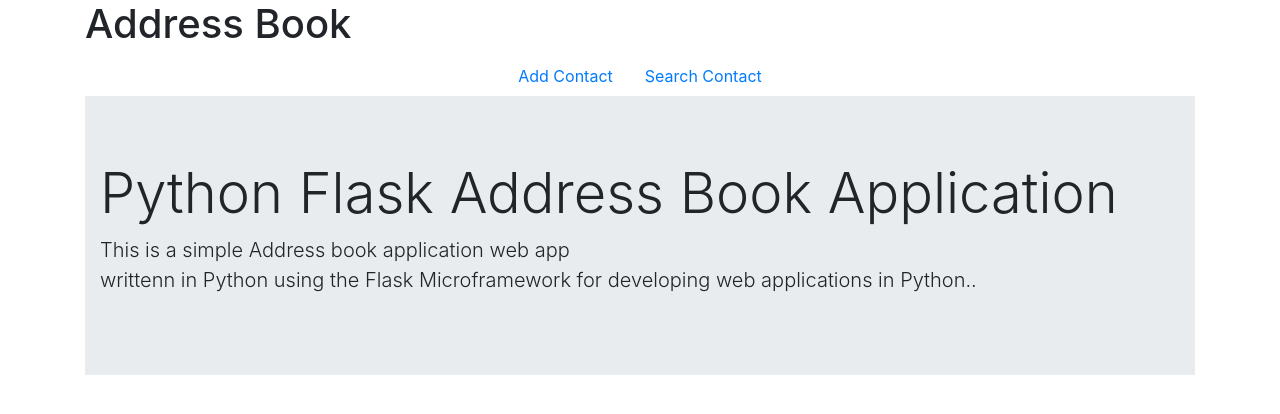
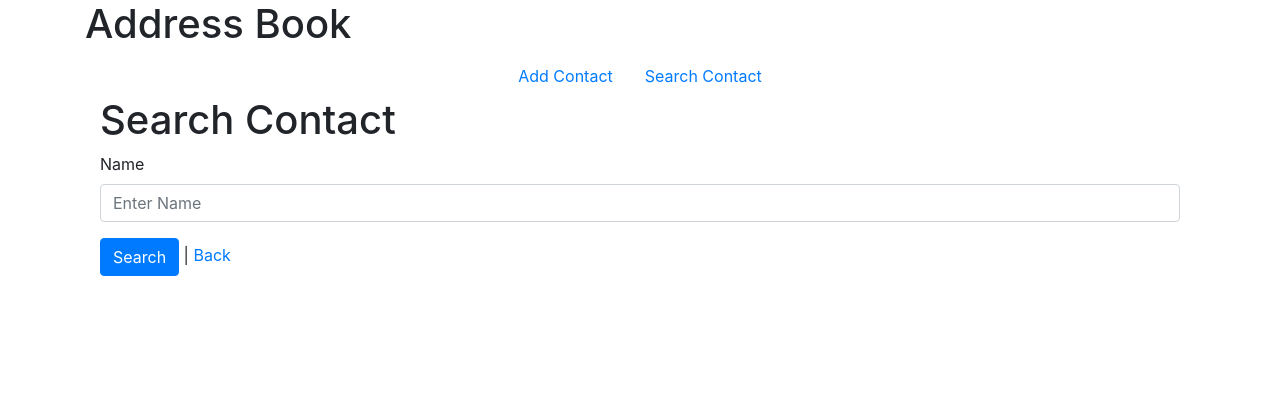
Before and after one commit to kafui4k/PythonFlaskAddressBookApp, a Flask app: page /searchcontact in a window 1280 px wide. Shown: the top 414 px of the page. Run offline with Flask 2, Linux system fonts and the light colour scheme; some libraries are stand-ins or nearby versions.

Commit message:
Add a base file, update htmlpages with jinja templating

```diff
--- /dev/null
+++ b/templates/base.html
@@ -0,0 +1,63 @@
+<!doctype html>
+<html lang="en">
+
+<head>
+    <!-- Required meta tags -->
+    <meta charset="utf-8">
+    <meta name="viewport" content="width=device-width, initial-scale=1, shrink-to-fit=no">
+
+    <title>Python Flask Address Book App</title>
+
+    <!-- Bootstrap CSS -->
+    <link rel="stylesheet" href="{{ url_for('static', filename='css/bootstrap.min.css') }}" integrity="sha384-MCw98/SFnGE8fJT3GXwEOngsV7Zt27NXFoaoApmYm81iuXoPkFOJwJ8ERdknLPMO"
+        crossorigin="anonymous">
+</head>
+
+<body>
+    <div class="container">
+        <!-- Content here -->
+        <header class="header">
+
+            <div class="">
+
+                <h1>Address Book</h1>
+
+                <ul class="nav justify-content-center">
+                    <li class="nav-item">
+                        <a class="nav-link" href="/addcontact">Add Contact</a>
+                    </li>
+                    <li class="nav-item">
+                        <a class="nav-link" href="/searchcontact">Search Contact</a>
+                    </li>
+
+                </ul>
+
+            </div>
+
+            {% block jumbotron %} {% endblock %}
+
+        </header>
+
+
+        <section class="section">
+
+            {% block content %} {% endblock %}
+
+            {% block searchcontent %} {% endblock %}
+
+        </section>
+
+
+    </div>
+
+    <!-- Optional JavaScript -->
+    <!-- jQuery first, then Popper.js, then Bootstrap JS -->
+    <script src="https://code.jquery.com/jquery-3.3.1.slim.min.js" integrity="sha384-q8i/X+965DzO0rT7abK41JStQIAqVgRVzpbzo5smXKp4YfRvH+8abtTE1Pi6jizo"
+        crossorigin="anonymous"></script>
+    <script src="https://cdnjs.cloudflare.com/ajax/libs/popper.js/1.14.3/umd/popper.min.js" integrity="sha384-ZMP7rVo3mIykV+2+9J3UJ46jBk0WLaUAdn689aCwoqbBJiSnjAK/l8WvCWPIPm49"
+        crossorigin="anonymous"></script>
+    <script src="{{ url_for('static', filename='js/bootstrap.min.js') }}" integrity="sha384-ChfqqxuZUCnJSK3+MXmPNIyE6ZbWh2IMqE241rYiqJxyMiZ6OW/JmZQ5stwEULTy"
+        crossorigin="anonymous"></script>
+</body>
+
+</html>
--- a/templates/searchcontact.html
+++ b/templates/searchcontact.html
@@ -1,60 +1,31 @@
-<!doctype html>
-<html lang="en">
+{% extends "base.html" %}
 
-<head>
-    <!-- Required meta tags -->
-    <meta charset="utf-8">
-    <meta name="viewport" content="width=device-width, initial-scale=1, shrink-to-fit=no">
+{% block searchcontent %}
 
-    <!-- Bootstrap CSS -->
-    <link rel="stylesheet" href="https://stackpath.bootstrapcdn.com/bootstrap/4.1.3/css/bootstrap.min.css" integrity="sha384-MCw98/SFnGE8fJT3GXwEOngsV7Zt27NXFoaoApmYm81iuXoPkFOJwJ8ERdknLPMO"
-        crossorigin="anonymous">
+    <!-- Content here -->
+    <div class="form ">
+        <div class="container">
+            <div class="row">
 
-    <title>Python Flask Address Book App</title>
-</head>
+                <div class="col">
+                    <form action="" method="POST" id="searchcontactform">
 
-<body>
-    <div class="container">
-        <!-- Content here -->
-        <header class="header">
-            <div class="">
+                        <h1>Search Contact</h1>
 
-                <h1>Address Book</h1>
+                        <div class="form-group">
+                            <label for="InputFullName">Name</label>
+                            <input type="text" class="form-control" id="InputFullName" aria-describedby="nameHelp" name="name" placeholder="Enter Name">
+                        </div>
 
-                <ul class="nav justify-content-center">
-                    <li class="nav-item">
-                        <a class="nav-link" href="addcontact.html">Add Contact</a>
-                    </li>
-                    <li class="nav-item">
-                        <a class="nav-link" href="searchcontact.html">Search Contact</a>
-                    </li>
+                        <button type="submit" class="btn btn-primary" name="searchcontact">Search</button> |
+                        <a href="{{ url_for('home') }}">Back</a>
+                    </form>
 
-                </ul>
+                </div>
 
             </div>
-
-            <div class="jumbotron jumbotron-fluid">
-                <div class="container">
-                    <h1 class="display-4">Python Flask Address Book Application</h1>
-                    <p class="lead">This is a simple Address book application web app
-                        <br/> writtenn in Python using the Flask Microframework for developing web applications in Python..</p>
-                </div>
-            </div>
-
-        </header>
-
-
+        </div>
 
     </div>
 
-    <!-- Optional JavaScript -->
-    <!-- jQuery first, then Popper.js, then Bootstrap JS -->
-    <script src="https://code.jquery.com/jquery-3.3.1.slim.min.js" integrity="sha384-q8i/X+965DzO0rT7abK41JStQIAqVgRVzpbzo5smXKp4YfRvH+8abtTE1Pi6jizo"
-        crossorigin="anonymous"></script>
-    <script src="https://cdnjs.cloudflare.com/ajax/libs/popper.js/1.14.3/umd/popper.min.js" integrity="sha384-ZMP7rVo3mIykV+2+9J3UJ46jBk0WLaUAdn689aCwoqbBJiSnjAK/l8WvCWPIPm49"
-        crossorigin="anonymous"></script>
-    <script src="https://stackpath.bootstrapcdn.com/bootstrap/4.1.3/js/bootstrap.min.js" integrity="sha384-ChfqqxuZUCnJSK3+MXmPNIyE6ZbWh2IMqE241rYiqJxyMiZ6OW/JmZQ5stwEULTy"
-        crossorigin="anonymous"></script>
-</body>
-
-</html>
+{% endblock %}
```
Also changed, not shown: templates/addcontact.html (+6 -58 lines), templates/index.html (+9 -51 lines).
